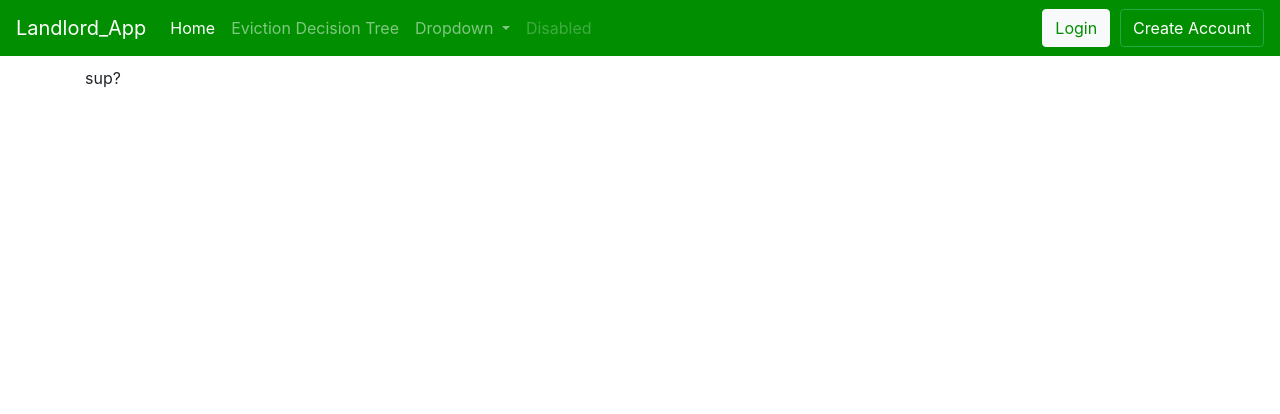
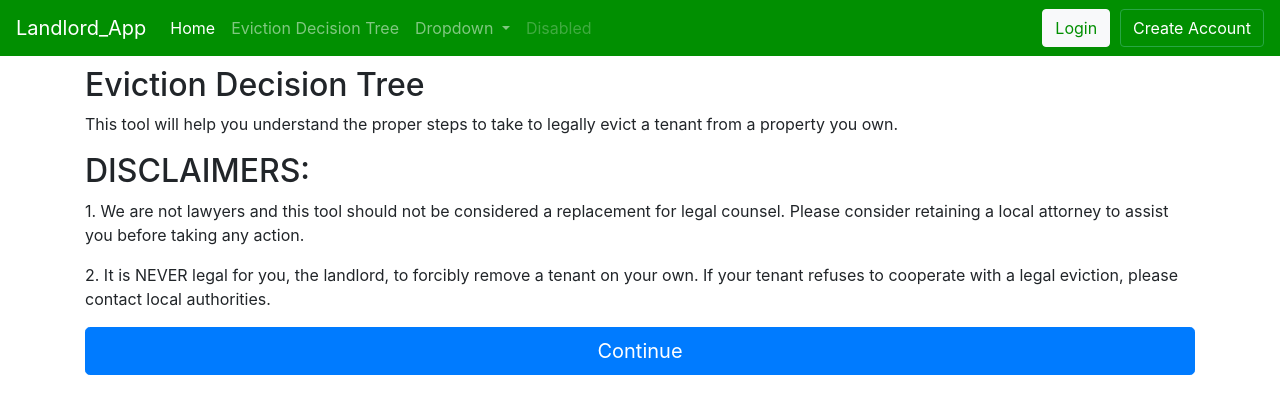
Before and after one commit to Fabrizio-Andrew/landlord_app, a Django app: page /evictiontree in a window 1280 px wide. Shown: the top 414 px of the page. Run offline with Django 3.2, Linux system fonts and the light colour scheme.

Commit message:
Started Eviction Tree front end

```diff
--- a/landlord_app/static/landlord_app/evict_tree.js
+++ b/landlord_app/static/landlord_app/evict_tree.js
@@ -1,3 +1,35 @@
 document.addEventListener('DOMContentLoaded', function() {
-    document.querySelector('#evict-tree').innerHTML = '<p>sup?</p>';
+    document.querySelector('#continue').onclick = () => tree_start();
 });
+
+function tree_start() {
+
+    // Clear the evict-tree div
+    document.querySelector('#evict-tree').innerHTML = '';
+
+    // Present first question
+    const div = document.createElement('div');
+    div.className = 'form';
+
+    const question = document.createElement('h2');
+    question.innerHTML = 'What state is your rental property located in?';
+
+    const note = document.createElement('p');
+    note.innerHTML = 'NOTE: Maryland is the only state currently supported.'
+
+    const dropdown = document.createElement('select');
+    dropdown.className = 'form-control';
+    dropdown.add(new Option('Maryland', 'MD'));
+
+    const button = document.createElement('button');
+    button.className = 'btn btn-lg btn-primary btn-block';
+    button.innerHTML = 'Continue';
+    button.onclick = () => {
+        pass
+    }
+
+    div.append(question, note, dropdown, button);
+
+    document.querySelector('#evict-tree').append(div);
+
+}
--- a/landlord_app/templates/landlord_app/evict_tree.html
+++ b/landlord_app/templates/landlord_app/evict_tree.html
@@ -8,6 +8,15 @@
 {% block body %}
     <div class="container" id="evict-tree">
         <script src="/static/landlord_app/evict_tree.js"></script>
+
+        <div class="form">
+            <h2>Eviction Decision Tree</h2>
+            <p>This tool will help you understand the proper steps to take to legally evict a tenant from a property you own.</p>
+            <h2>DISCLAIMERS:</h2>
+            <p>1. We are not lawyers and this tool should not be considered a replacement for legal counsel. Please consider retaining a local attorney to assist you before taking any action.</p>
+            <p>2. It is NEVER legal for you, the landlord, to forcibly remove a tenant on your own.  If your tenant refuses to cooperate with a legal eviction, please contact local authorities.</p>
+            <button class="btn btn-lg btn-primary btn-block" id="continue">Continue</button>
+        </div>
     </div>
 {% endblock %}
 
```
